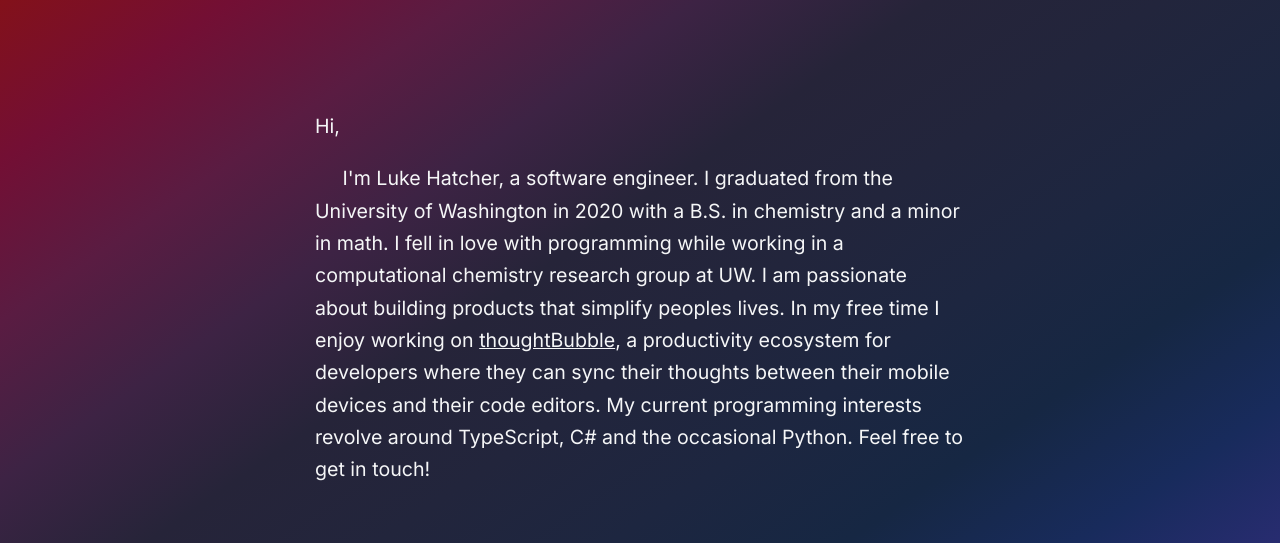
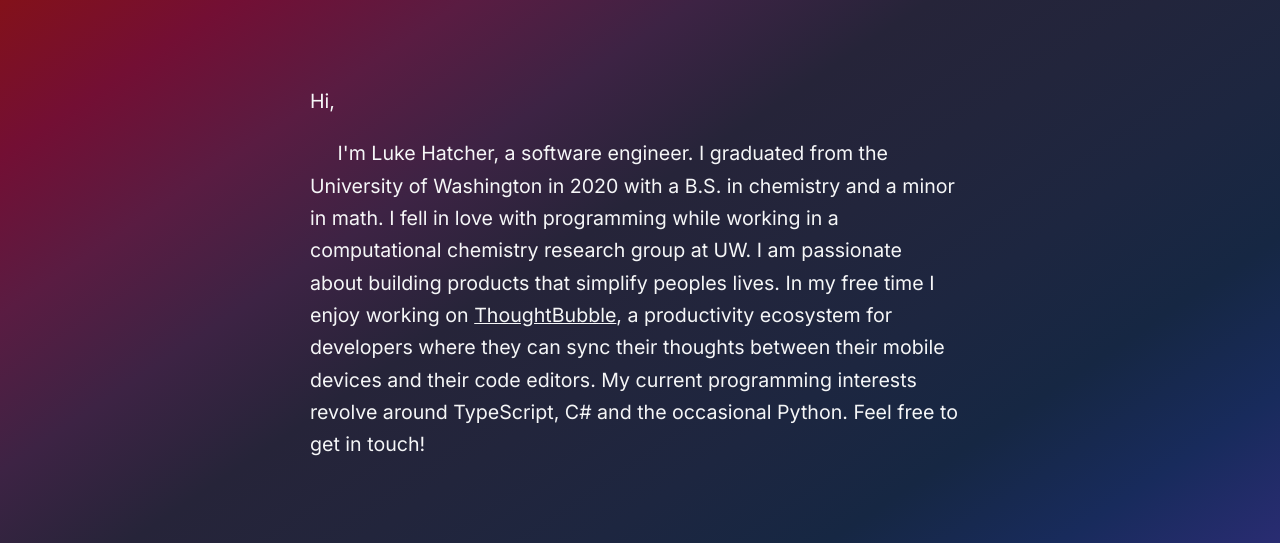
Before and after one commit to lukehatcher/lukehatcher.io, a Gatsby site: page / in a window 1280 px wide. Shown: the top 543 px of the page. Built offline with nearby package versions, Linux system fonts and the light colour scheme; Gatsby itself is replaced by a stand-in of ours.

Commit message:
update padding to react to device change

```diff
--- a/src/pages/index.tsx
+++ b/src/pages/index.tsx
@@ -45,16 +45,16 @@ const PageContainer = styled.div`
 `;
 
 const ContentContainer = styled.div`
-  padding-top: 80px;
+  padding-top: 7.5vh;
   margin-bottom: 80px; // footer height
   display: flex;
   flex-direction: column;
 `;
 
 const AboutBlurbContainer = styled.div`
-  margin-bottom: 50px; // xxxxxx
+  margin-bottom: 7.5vh; // xxxxxx
   max-width: 680px;
-  padding: 30px;
+  padding: 25px;
   /* border: 1px solid pink; */
 `;
 
@@ -103,7 +103,6 @@ const FooterText = styled.p`
 
 const Index = () => {
   const [rootFlexDirection, setRootFlexDirection] = useState<directions>(directions.ROW);
-  const [_headerText, setHeaderText] = useState<string>('');
 
   const throttle = (fxn: (...args: any[]) => void, timeout: number = 200) => {
     let wait = false;
@@ -133,19 +132,6 @@ const Index = () => {
     window.addEventListener('resize', throttle(handleResize));
   }, []);
 
-  useEffect(() => {
-    let i = 1;
-    const name = 'Luke Hatcher';
-    const typeWriter = () => {
-      if (i === name.length + 1) {
-        clearInterval(intervalId);
-      }
-      setHeaderText(name.slice(0, i));
-      i++;
-    };
-    const intervalId = setInterval(typeWriter, 45);
-  }, []);
-
   return (
     <PageContainer>
       <Helmet>
@@ -161,7 +147,7 @@ const Index = () => {
             Washington in 2020 with a B.S. in chemistry and a minor in math. I fell in love with programming while
             working in a computational chemistry research group at UW. I am passionate about building products that
             simplify peoples lives. In my free time I enjoy working on{' '}
-            <TBLink href="https://github.com/lukehatcher/thoughtBubble-monorepo">thoughtBubble</TBLink>, a productivity
+            <TBLink href="https://github.com/lukehatcher/thoughtBubble-monorepo">ThoughtBubble</TBLink>, a productivity
             ecosystem for developers where they can sync their thoughts between their mobile devices and their code
             editors. My current programming interests revolve around TypeScript, C# and the occasional Python. Feel free
             to get in touch!
```
